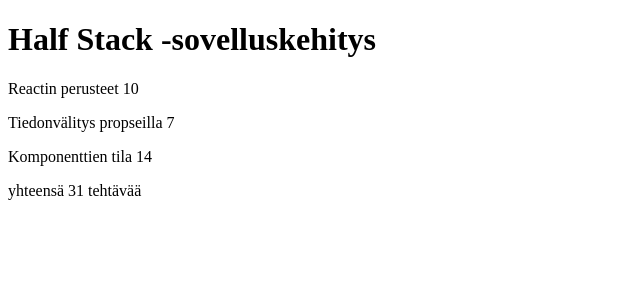
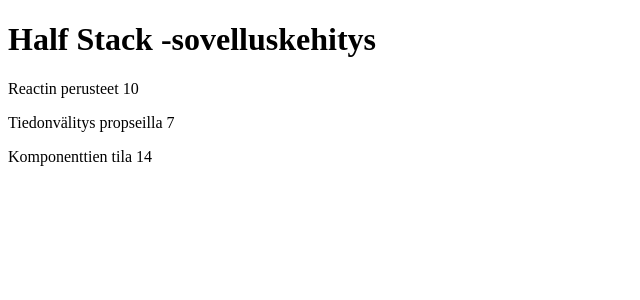
Before and after one commit to JonesTPG/fs-mooc-osa2, a React (Create React App) app: page / in a window 1280 px wide. Shown: the top 300 px of the page, without its empty margins (0-640 px from the left). Built offline with nearby package versions, Linux system fonts and the light colour scheme.

Commit message:
2.1 tehty. Komponentit ulkoistettu omiin moduuleihin alusta alken harjoittelun takia!

```diff
--- /dev/null
+++ b/src/App.js
@@ -0,0 +1,43 @@
+import React from 'react'
+import Kurssi from './components/Kurssi'
+import Otsikko from './components/Otsikko'
+import Sisalto from './components/Sisalto'
+import Osa from './components/Osa'
+
+
+
+
+
+
+const App = () => {
+
+  const kurssi = {
+    nimi: 'Half Stack -sovelluskehitys',
+    osat: [
+      {
+        nimi: 'Reactin perusteet',
+        tehtavia: 10,
+        id: 1
+      },
+      {
+        nimi: 'Tiedonvälitys propseilla',
+        tehtavia: 7,
+        id: 2
+      },
+      {
+        nimi: 'Komponenttien tila',
+        tehtavia: 14,
+        id: 3
+      }
+    ]
+  }
+
+  return (
+    <div>
+      <Kurssi kurssi={kurssi} />
+
+    </div>
+  )
+}
+
+export default App
--- /dev/null
+++ b/src/components/Kurssi.js
@@ -0,0 +1,24 @@
+import React from 'react'
+import Otsikko from './Otsikko'
+import Sisalto from './Sisalto'
+import Osa from './Osa'
+import App from '../App'
+
+
+const Kurssi = ({kurssi}) => {
+    return (
+
+   <div>
+   <Otsikko nimi={kurssi.nimi}/>
+
+   <Sisalto osat={kurssi.osat}/>
+   </div>
+  )
+}
+
+
+
+
+
+
+export default Kurssi
--- /dev/null
+++ b/src/components/Osa.js
@@ -0,0 +1,11 @@
+import React from 'react'
+
+const Osa = ({osa, tehtavia}) => <p>{osa} {tehtavia}</p>
+
+
+
+
+
+
+
+export default Osa
--- /dev/null
+++ b/src/components/Otsikko.js
@@ -0,0 +1,5 @@
+import React from 'react'
+
+const Otsikko = ({nimi}) => <h1>{nimi}</h1>
+
+export default Otsikko
--- /dev/null
+++ b/src/components/Sisalto.js
@@ -0,0 +1,19 @@
+import React from 'react'
+import Osa from './Osa'
+
+const Sisalto = ({osat}) => {
+
+    return(
+      <div>
+
+      {osat.map(rivi => <Osa key={rivi.id} osa={rivi.nimi} tehtavia={rivi.tehtavia}/>)}
+
+      </div>
+    )
+  }
+
+
+
+
+
+export default Sisalto
--- a/src/index.js
+++ b/src/index.js
@@ -1,54 +1,22 @@
 import React from 'react'
 import ReactDOM from 'react-dom'
+import App from './App'
 
-const Osa = (props) => <p>{props.osa} {props.tehtavia}</p>
-const Otsikko = (props) => <h1>{props.kurssi.nimi}</h1>
-const Sisalto = (props) => {
-  const [osa1, osa2, osa3] = props.kurssi.osat
-  return(
-    <div>
-      <Osa osa={osa1.nimi} tehtavia={osa1.tehtavia} />
-      <Osa osa={osa2.nimi} tehtavia={osa2.tehtavia} />
-      <Osa osa={osa3.nimi} tehtavia={osa3.tehtavia} />
-    </div>
-  )
-}
-const Yhteensa = (props) => {
-  const [osa1, osa2, osa3] = props.kurssi.osat
 
-  return(
-    <p>yhteensä {osa1.tehtavia + osa2.tehtavia + osa3.tehtavia} tehtävää</p>
-  )
-}
 
-const App = () => {
-  const kurssi = {
-    nimi: 'Half Stack -sovelluskehitys',
-    osat: [
-      {
-        nimi: 'Reactin perusteet',
-        tehtavia: 10
-      },
-      {
-        nimi: 'Tiedonvälitys propseilla',
-        tehtavia: 7
-      },
-      {
-        nimi: 'Komponenttien tila',
-        tehtavia: 14
-      }
-    ]
-  }
-  return (
-    <div>
-      <Otsikko kurssi={kurssi}/>
-      <Sisalto kurssi={kurssi} />
-      <Yhteensa kurssi={kurssi}  />
-    </div>
-  )
-}
+// const Yhteensa = (props) => {
+//   const [osa1, osa2, osa3] = props.kurssi.osat
+
+//   return(
+//     <p>yhteensä {osa1.tehtavia + osa2.tehtavia + osa3.tehtavia} tehtävää</p>
+//   )
+// }
+
+
+
+
 
 ReactDOM.render(
-  <App />,
+  <App/>,
   document.getElementById('root')
 )
```
